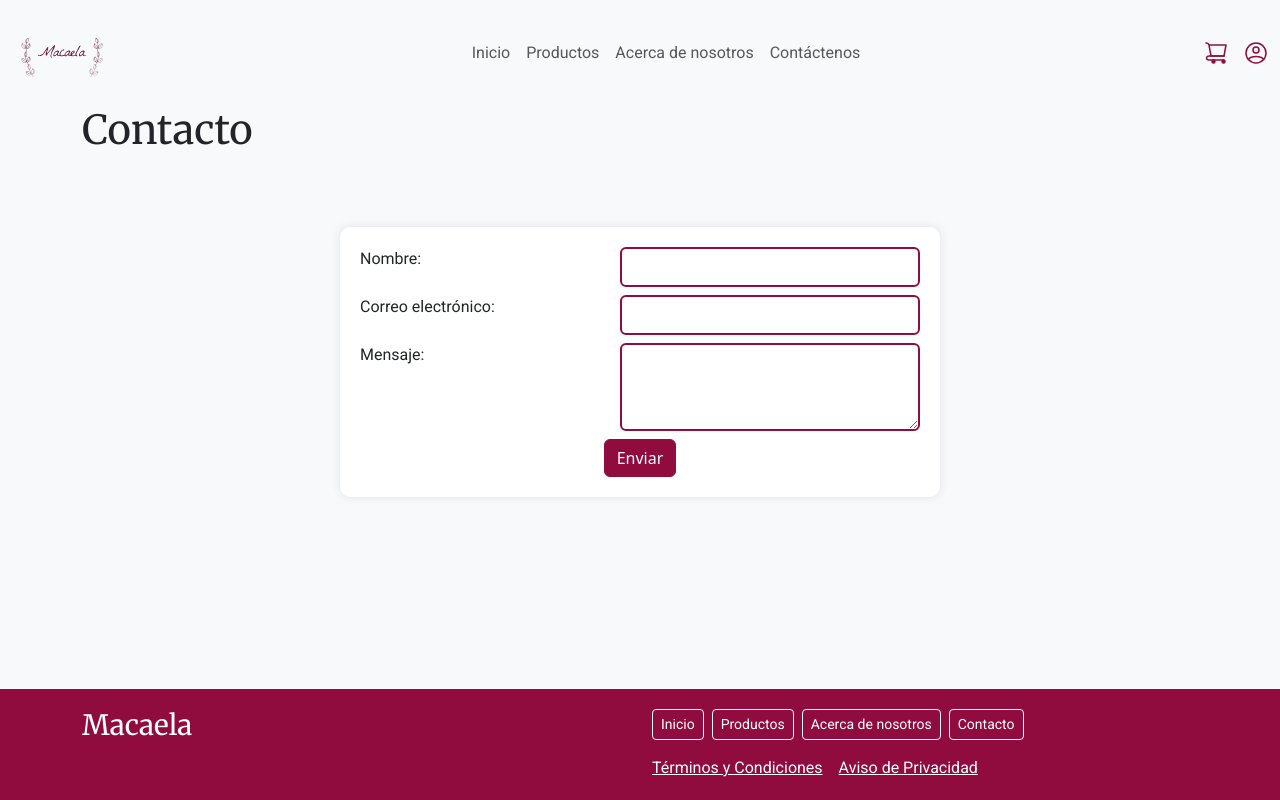
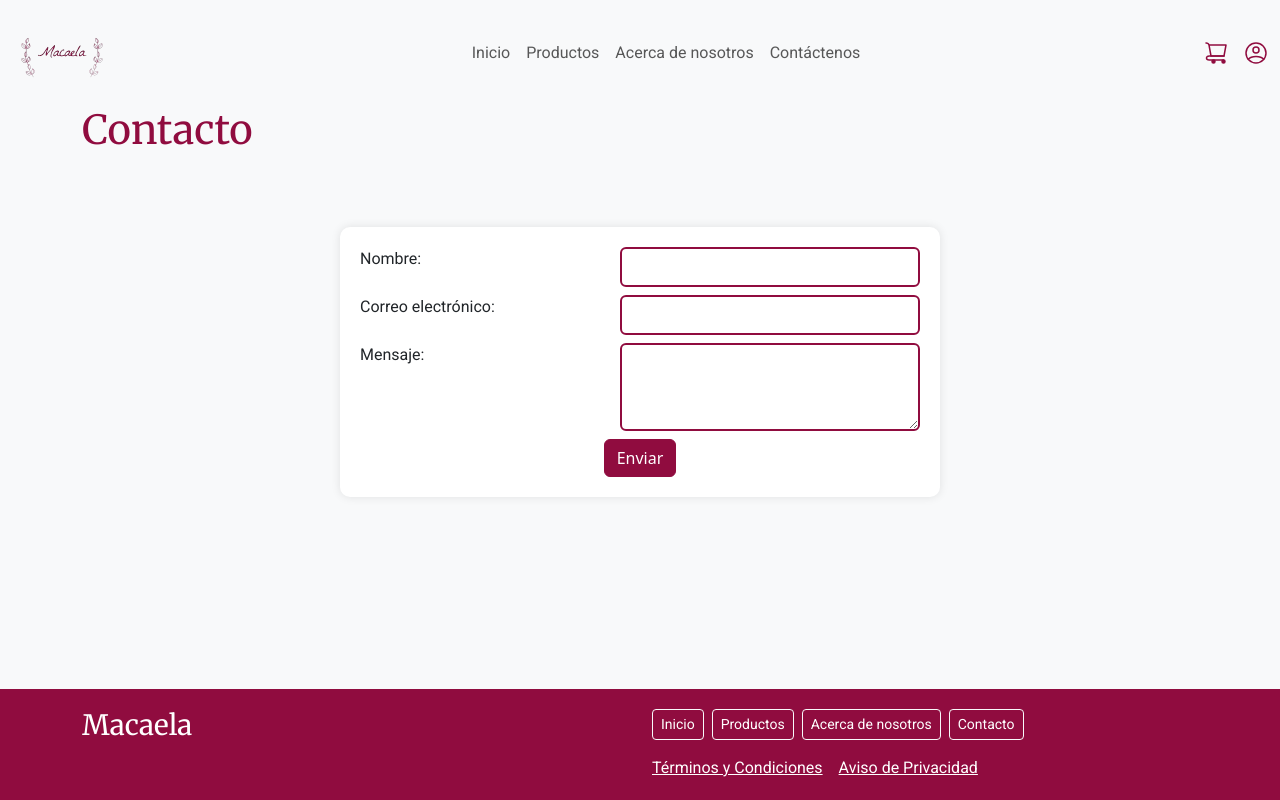
Before and after one commit to Adrianela1/MacaelaBazar-, a website: page pages/contacto.html in a window 1280 px wide. Drawn offline with nearby package versions, Linux system fonts and the light colour scheme.

Commit message:
PROYEC-61 Caambiamos de color el titulo de la pagina

```diff
--- a/styles/contacto.css
+++ b/styles/contacto.css
@@ -6,8 +6,12 @@ body {
   min-height: 100vh;
 }
 
-  .end-position{
+.end-position {
   margin-top: auto;
+}
+
+h1{
+  color: #900c3f;;
 }
 
 .container-form {
@@ -28,22 +32,26 @@ body {
   box-shadow: 0px 0px 10px 0px rgba(0, 0, 0, 0.1);
 
 }
-  .mx-input{
+
+.mx-input {
   width: 100%;
   max-width: 300px;
   border: 2px solid #900c3f;
 }
-  .content-center{
+
+.content-center {
   display: grid;
   place-content: center;
 
 }
+
 .button {
   background-color: #900c3f;
   border-color: #900c3f;
 
 }
-  .button:hover{
+
+.button:hover {
   background-color: #872341;
   border-color: #872341;
 
```
Lines whose indentation alone changed are shown as unchanged.
